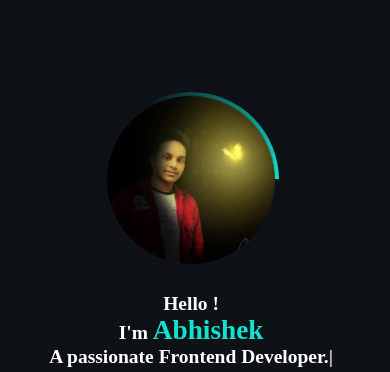
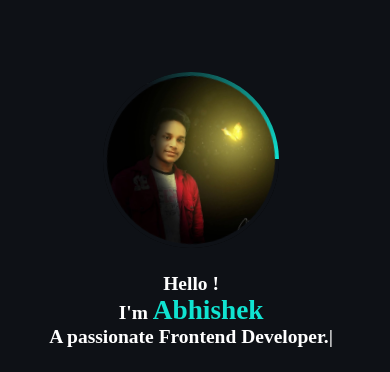
Before and after one commit to abhi-sharma368/portfolio, a plain HTML site: page index.html in a window 390 px wide. Shown: the part 63-435 px from the top of the page. Drawn offline with nearby package versions, Linux system fonts and the light colour scheme.

Commit message:
responsive

```diff
--- a/phone.css
+++ b/phone.css
@@ -199,7 +199,7 @@
     min-height: 60vh;
     flex-direction: column-reverse;
     margin: 0;
-    margin-top: 65px;
+    margin-top: 45px;
   }
 
   #section-1-detail {
```
